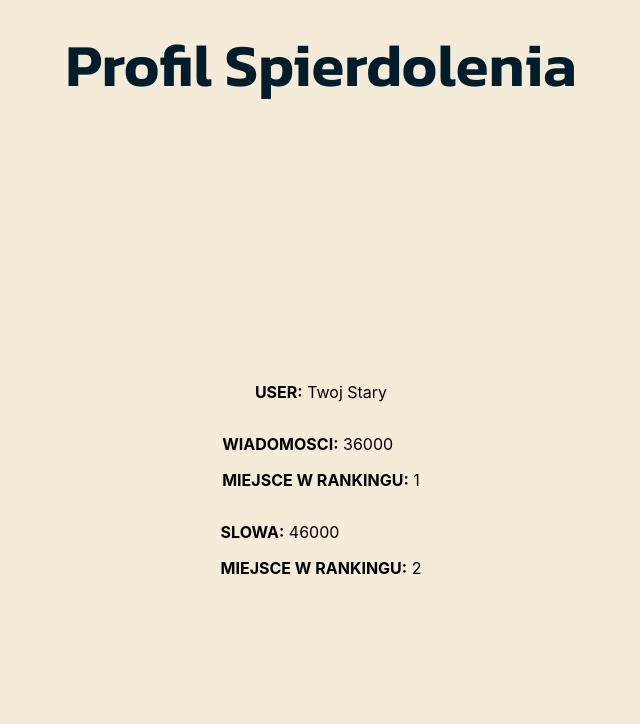
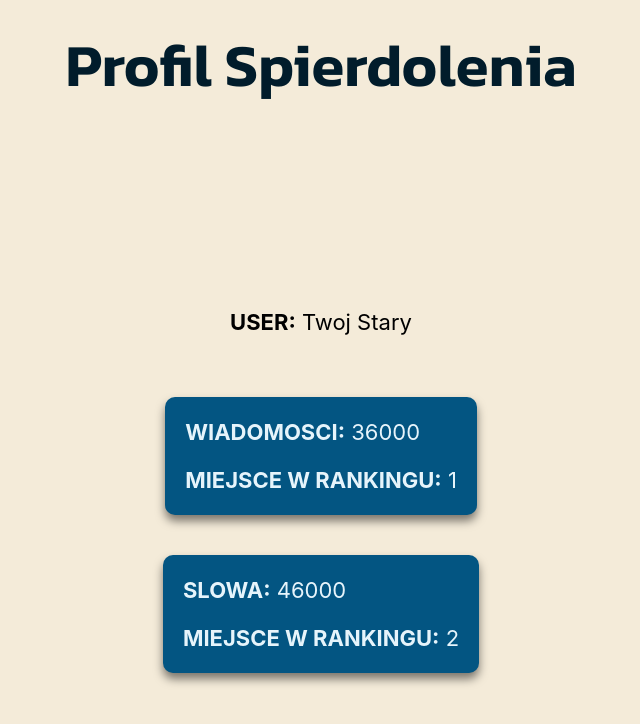
Before and after one commit to MightyKielsa/gala_frontend, a React (Create React App) app: page /main in a window 1280 px wide. Shown: the top 724 px of the page, without its empty margins (319-959 px from the left). Built offline with nearby package versions, Linux system fonts and the light colour scheme.

Commit message:
profile enriched

```diff
--- a/src/MainPage/MainPage.css
+++ b/src/MainPage/MainPage.css
@@ -90,4 +90,24 @@
     flex-direction: column;
     justify-content: center;
     align-items: center;
+    gap: 40px;
+    font-size: 22px;
 }
+
+.wiadomosci-info-profile {
+    background-color: var(--primary-shade);
+    border-radius: 10px;
+    padding-left: 20px;
+    padding-right: 20px;
+    color: var(--primary-font-light);
+    box-shadow: 0px 6px 10px rgba(0, 0, 0, 0.5);
+}
+
+.slowa-info-profile {
+    background-color: var(--primary-shade);
+    border-radius: 10px;
+    padding-left: 20px;
+    padding-right: 20px;
+    color: var(--primary-font-light);
+    box-shadow: 0px 6px 10px rgba(0, 0, 0, 0.5);
+}
--- a/src/MainPage/MainPage.js
+++ b/src/MainPage/MainPage.js
@@ -13,7 +13,6 @@ function MainPage () {
     let userSlowaInfo = {number:0, ranking:0,};
 
     for (let i=0; i<wiadomosciArr.length; i++) {
-        console.log("wiadomosci array", wiadomosciArr[i])
         if(wiadomosciArr[i].name === userName){
             userWiadomosciInfo = {number: wiadomosciArr[i].number, ranking: i+1,};
         }
@@ -36,11 +35,11 @@ function MainPage () {
         <h1 className="profil-header-main">Profil Spierdolenia</h1>
         <div className="info-container-profile">
             <p><b>USER:</b> {userName}</p>
-            <div className="wiadomosci-info">
+            <div className="wiadomosci-info-profile">
                 <p><strong>WIADOMOSCI:</strong> {userWiadomosciInfo.number}</p>
                 <p><strong>MIEJSCE W RANKINGU:</strong> {userWiadomosciInfo.ranking}</p>
             </div>
-            <div>
+            <div className="slowa-info-profile">
                 <p><strong>SLOWA:</strong> {userSlowaInfo.number}</p>
                 <p><strong>MIEJSCE W RANKINGU:</strong> {userSlowaInfo.ranking}</p>
             </div>
```
